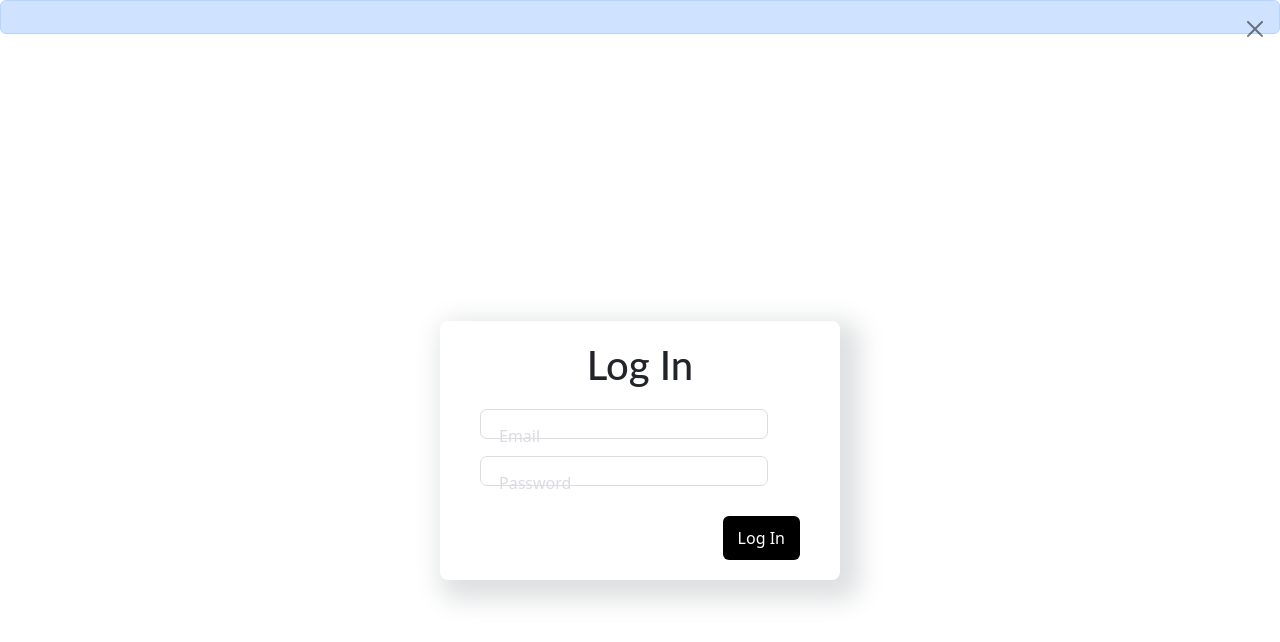
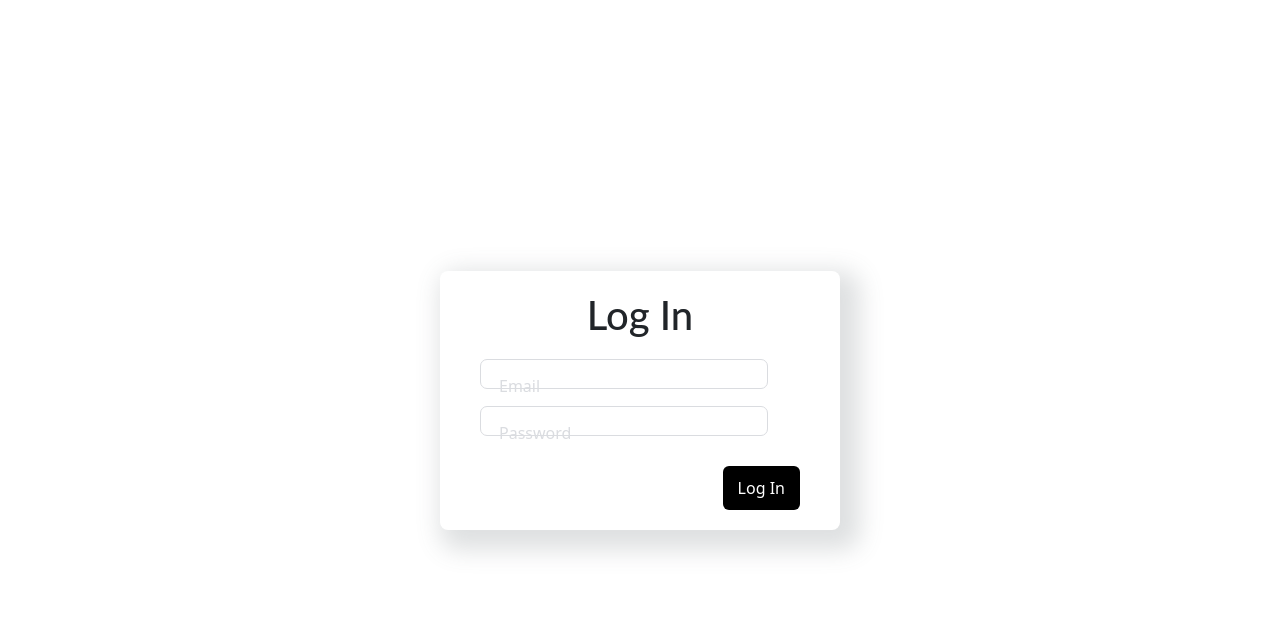
Before and after one commit to abdulrehman03365/FairClothingMernApp, a React (Create React App) app in the folder client/: page /signIn in a window 1280 px wide. Shown: the top 642 px of the page. Built offline with nearby package versions, Linux system fonts and the light colour scheme.

Commit message:
Alert Component successfully added

```diff
--- a/client/src/components/alertComp.jsx
+++ b/client/src/components/alertComp.jsx
@@ -5,14 +5,15 @@ import './alertComp.css'
 
 function Alertcomp(props)
 {
-   const {varient ,message}=props
+   const {varient ,message , show , onClose}=props
 
 
 
 
 
 
-        return  <Alert id='alertbox' varient={varient} dismissible >{message} </Alert>
+
+        return  <Alert id='alertbox'show={show} onClose={onClose} variant={varient} dismissible >{message} </Alert>
 
 
 
--- a/client/src/pages/signIn/signIn.jsx
+++ b/client/src/pages/signIn/signIn.jsx
@@ -4,12 +4,13 @@ import {Alert} from 'react-bootstrap'
 import {useForm} from "react-hook-form"
 import {useNavigate} from 'react-router-dom'
 import Alertcomp from "../../components/alertComp";
+
  function SignIn()
    {
     const {register, handleSubmit , formState : {errors}}=useForm();
     const [successMessage, setSuccessMessage] = useState('')
     const [errorMessage, setErrorMessage] =useState('')
-    const [showErrorAlert ,setShowErrorAlert]=useState('false')
+    const [showErrorAlert ,setShowErrorAlert]=useState(false)
     const navigate = useNavigate();
 
     async function handleSignIn(data,event){
@@ -34,6 +35,7 @@ import Alertcomp from "../../components/alertComp";
           const jsonResp= await response.json()
           console.error('Error:'+ jsonResp.message);
           setErrorMessage("Error :" + jsonResp.message)
+
           setShowErrorAlert(true)
           }
 
@@ -47,14 +49,14 @@ import Alertcomp from "../../components/alertComp";
         }
         }
 
-        const [show,setShow]=useState(false);
 
+        console.log(showErrorAlert);
         return(
 
             <>
 
-      <Alert show={showErrorAlert} message={errorMessage} varient={"danger"} dismissible onClose={()=>{showErrorAlert(false)}}
-      />
+
+      {showErrorAlert && <Alertcomp varient={"danger"} show={showErrorAlert} onClose={()=>setShowErrorAlert(false)} message={errorMessage} ></Alertcomp>}
       <div className="logInForm" >
       <form className="form" onSubmit={handleSubmit(handleSignIn)}>
 
```
